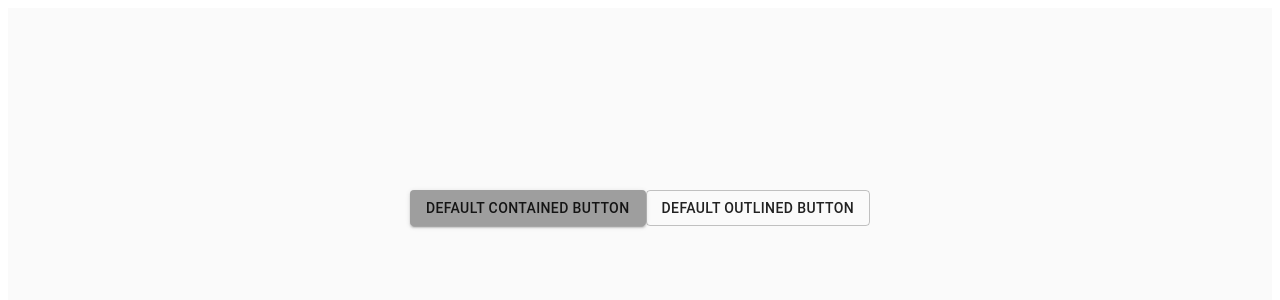
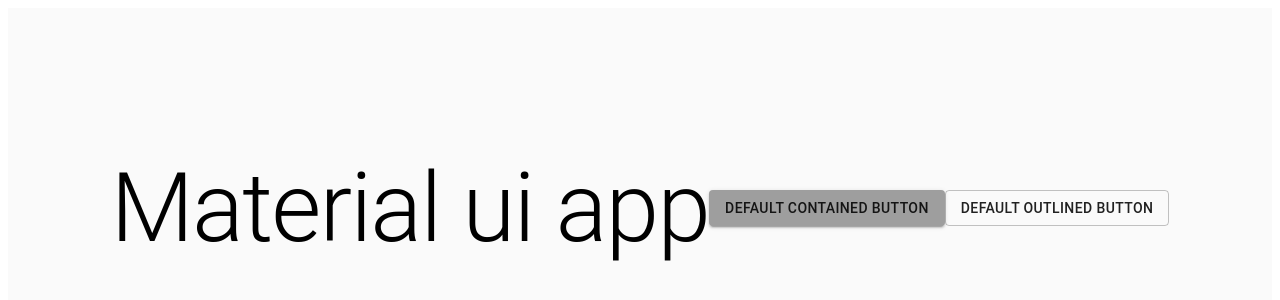
Before and after one commit to zoyron/-material-ui-prac, a React (Create React App) app: page / in a window 1280 px wide. Shown: the top 300 px of the page. Built offline with nearby package versions, Linux system fonts and the light colour scheme.

Commit message:
typography first draft

```diff
--- a/src/App.js
+++ b/src/App.js
@@ -1,9 +1,10 @@
 import React from "react";
-import { Button } from "@material-ui/core";
+import { Button, Typography } from "@material-ui/core";
 import "./styles.css";
 const App = () => {
   return (
     <div className="App">
+      <Typography variant="h1">Material ui app</Typography>
       <Button variant="contained" color="primary">
         Default contained button
       </Button>
```
